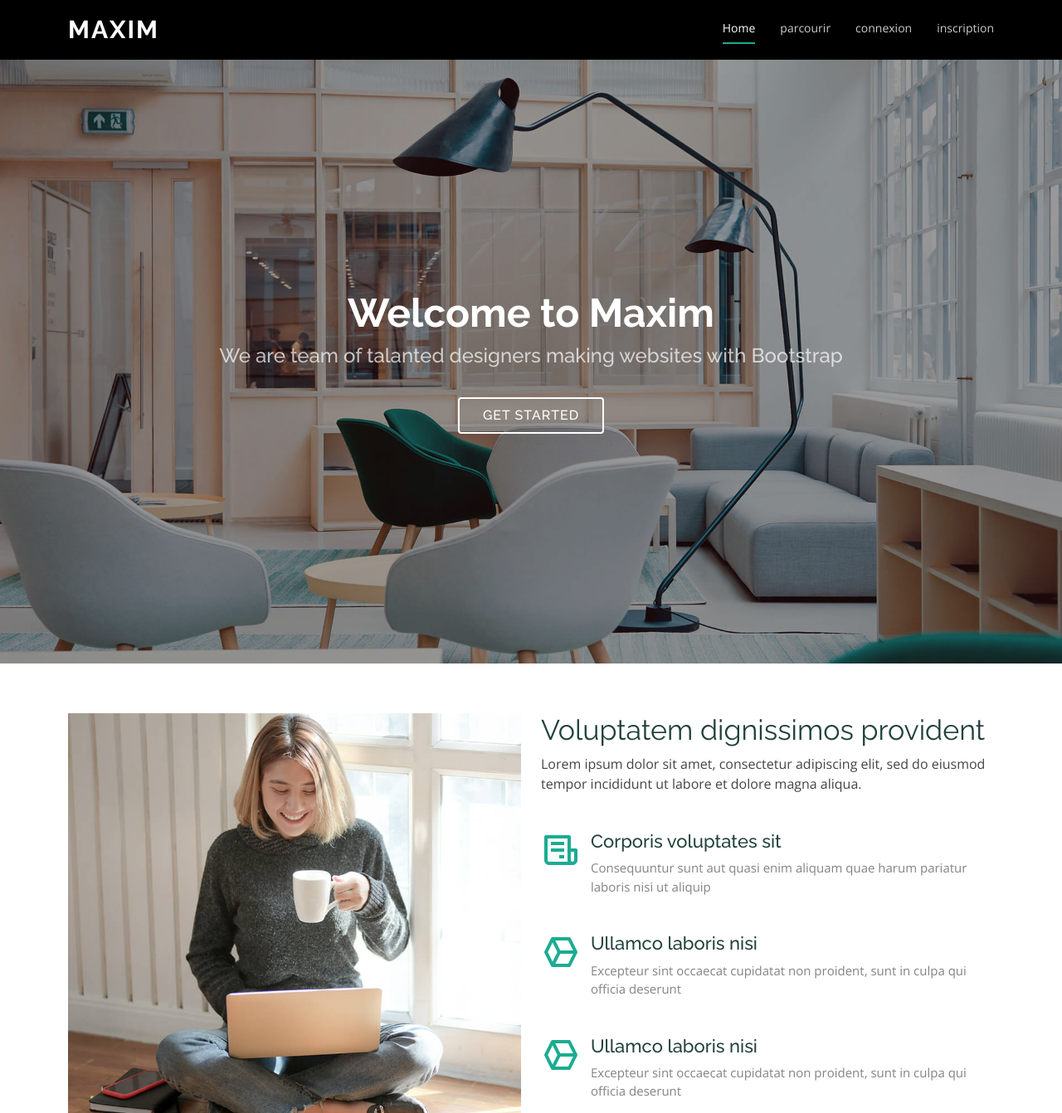
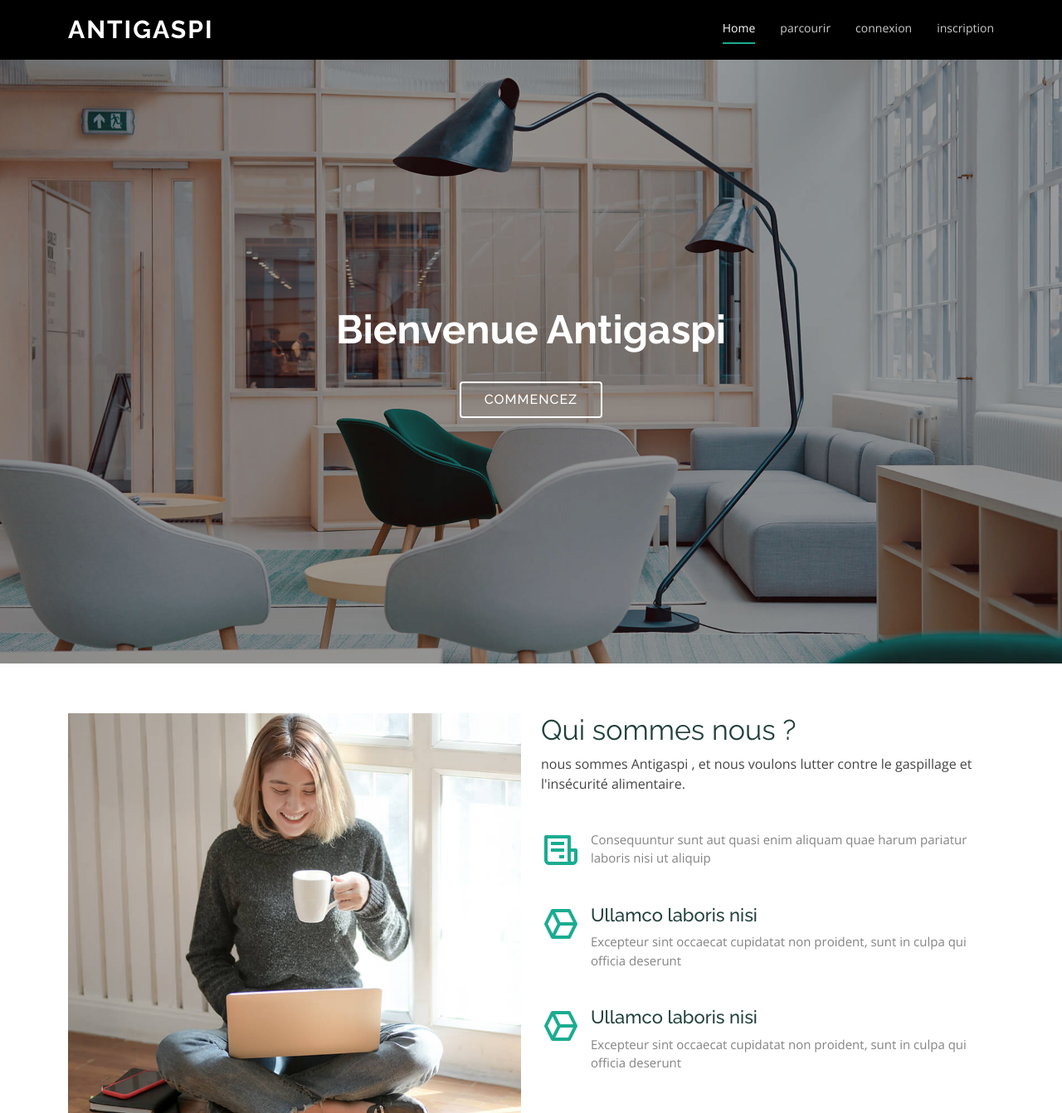
Before and after one commit to Belval-Giovanni/Antigaspi, a Django app: page / in a window 1280 px wide. Shown: the top 1342 px of the page at 83% size. Run offline with Django 3.2, Linux system fonts and the light colour scheme; some libraries are stand-ins or nearby versions.

Commit message:
chngement mineurs
-quelque texte dans le html
-le button dans l'index renvoi a la page food

```diff
--- a/Antigaspi/templates/bases/base.html
+++ b/Antigaspi/templates/bases/base.html
@@ -6,7 +6,7 @@
   <meta charset="utf-8">
   <meta content="width=device-width, initial-scale=1.0" name="viewport">
 
-  <title>Inner Page - Maxim Bootstrap Template</title>
+  <title>Antigaspi</title>
   <meta content="" name="description">
   <meta content="" name="keywords">
 
@@ -43,7 +43,7 @@
     <div class="container d-flex justify-content-between">
 
       <div class="logo">
-        <h1 class="text-light"><a href="{% url 'index' %}">Maxim</a></h1>
+        <h1 class="text-light"><a href="{% url 'index' %}">Antigaspi</a></h1>
         <!-- Uncomment below if you prefer to use an image logo -->
         <!-- <a href="{% url 'index' %}"><img src="{% static 'img/logo.png' %}" alt="" class="img-fluid"></a>-->
       </div>
@@ -62,28 +62,6 @@
           <li><a href="{% url 'connexion' %}">connexion</a></li>
           <li><a href="{% url 'inscription' %}">inscription</a></li>
 
-
-          {% comment %}
-
-          <li class="drop-down"><a href="">Drop Down</a>
-            <ul>
-              <li><a href="#">Drop Down 1</a></li>
-              <li class="drop-down"><a href="#">Drop Down 2</a>
-                <ul>
-                  <li><a href="#">Deep Drop Down 1</a></li>
-                  <li><a href="#">Deep Drop Down 2</a></li>
-                  <li><a href="#">Deep Drop Down 3</a></li>
-                  <li><a href="#">Deep Drop Down 4</a></li>
-                  <li><a href="#">Deep Drop Down 5</a></li>
-                </ul>
-              </li>
-              <li><a href="#">Drop Down 3</a></li>
-              <li><a href="#">Drop Down 4</a></li>
-              <li><a href="#">Drop Down 5</a></li>
-            </ul>
-          </li>
-          <li><a href="#contact">Contact Us</a></li>
-          {% endcomment %}
 
 
         </ul>
--- a/Antigaspi/templates/pages/index.html
+++ b/Antigaspi/templates/pages/index.html
@@ -8,9 +8,9 @@
 <!-- ======= Hero Section ======= -->
 <section id="hero" class="d-flex flex-column justify-content-center align-items-center">
   <div class="container text-center text-md-left" data-aos="fade-up">
-    <h1>Welcome to Maxim</h1>
-    <h2>We are team of talanted designers making websites with Bootstrap</h2>
-    <a href="#about" class="btn-get-started scrollto">Get Started</a>
+    <h1>Bienvenue Antigaspi</h1>
+    <h2></h2>
+    <a href="{% url 'food' %}" class="btn-get-started scrollto">Commencez</a>
   </div>
 </section><!-- End Hero -->
 
@@ -25,13 +25,13 @@
           <img src="{% static 'img/about-img.jpg' %}" class="img-fluid" alt="">
         </div>
         <div class="col-xl-6 col-lg-5 pt-5 pt-lg-0">
-          <h3 data-aos="fade-up">Voluptatem dignissimos provident</h3>
+          <h3 data-aos="fade-up">Qui sommes nous ?</h3>
           <p data-aos="fade-up">
-            Lorem ipsum dolor sit amet, consectetur adipiscing elit, sed do eiusmod tempor incididunt ut labore et dolore magna aliqua.
+            nous sommes Antigaspi , et nous voulons lutter contre le gaspillage et l'insécurité alimentaire.
           </p>
           <div class="icon-box" data-aos="fade-up">
             <i class="bx bx-receipt"></i>
-            <h4>Corporis voluptates sit</h4>
+            <h4></h4>
             <p>Consequuntur sunt aut quasi enim aliquam quae harum pariatur laboris nisi ut aliquip</p>
           </div>
 
```
Also changed, not shown: 17 other files.
